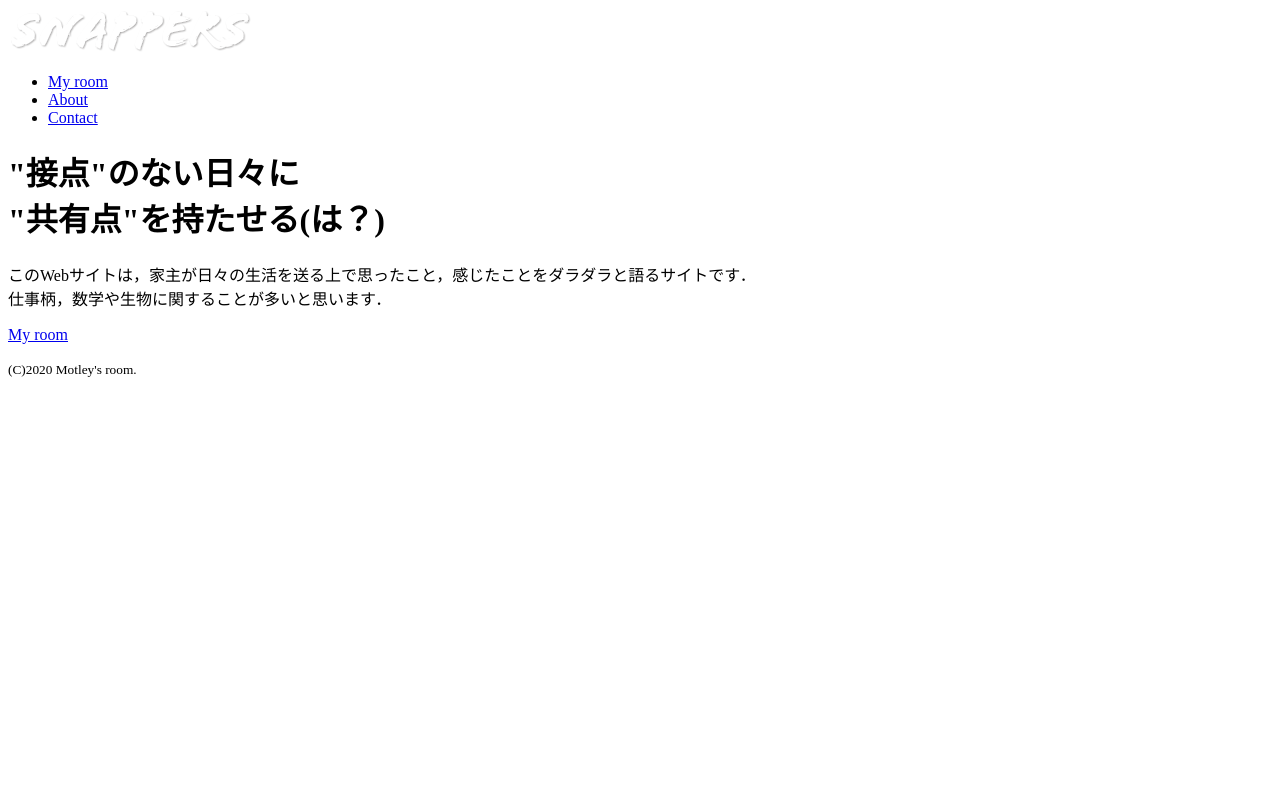
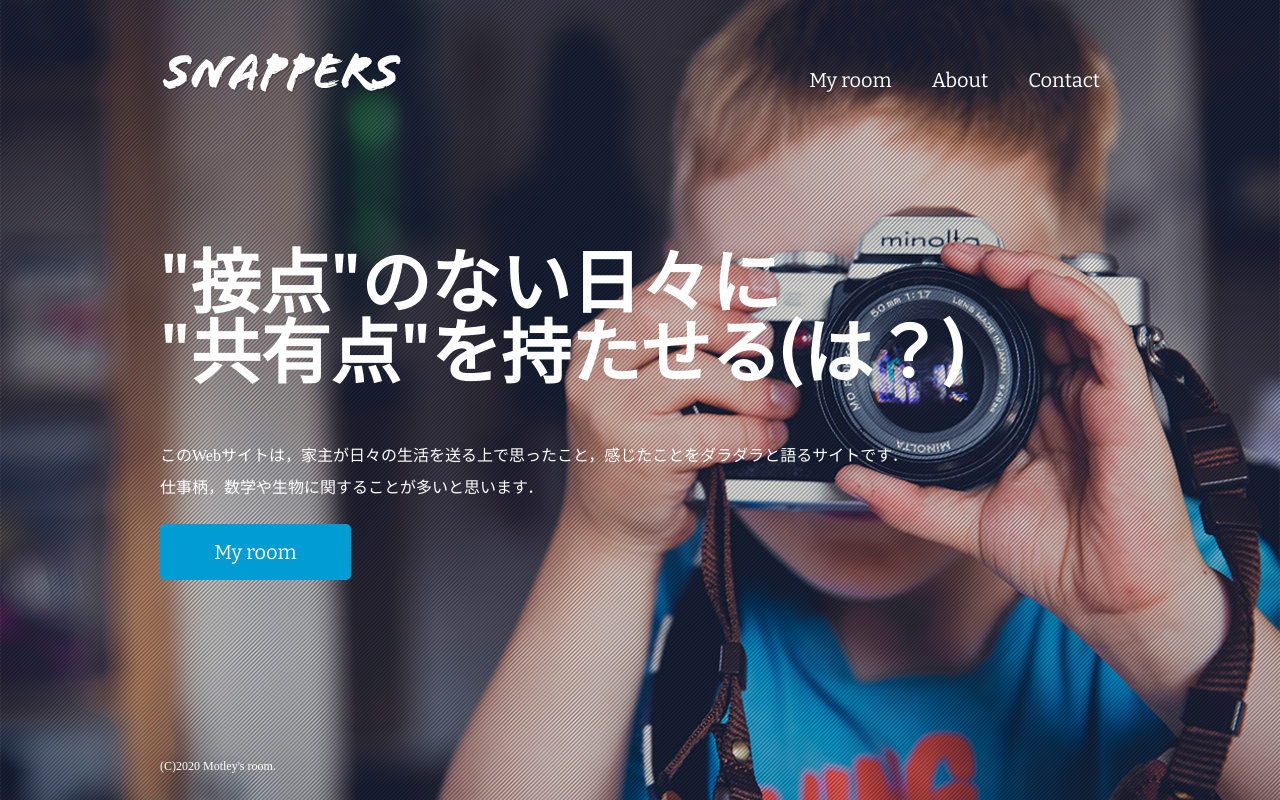
Before and after one commit to motley4771/motley4771.github.io, a plain HTML site: page index.html in a window 1280 px wide. Drawn offline with nearby package versions, Linux system fonts and the light colour scheme.

Commit message:
Update index.html

```diff
--- a/index.html
+++ b/index.html
@@ -4,7 +4,7 @@
 <meta charset="UTF-8">
 <title>Entrance</title>
 <link href="https://fonts.googleapis.com/css?family=Bitter:400,700&display=swap" rel="stylesheet">
-<link href="css/style.css" rel="stylesheet">
+<link href="stylesheet.css" rel="stylesheet">
 </head>
 <body id="index">
 
```
